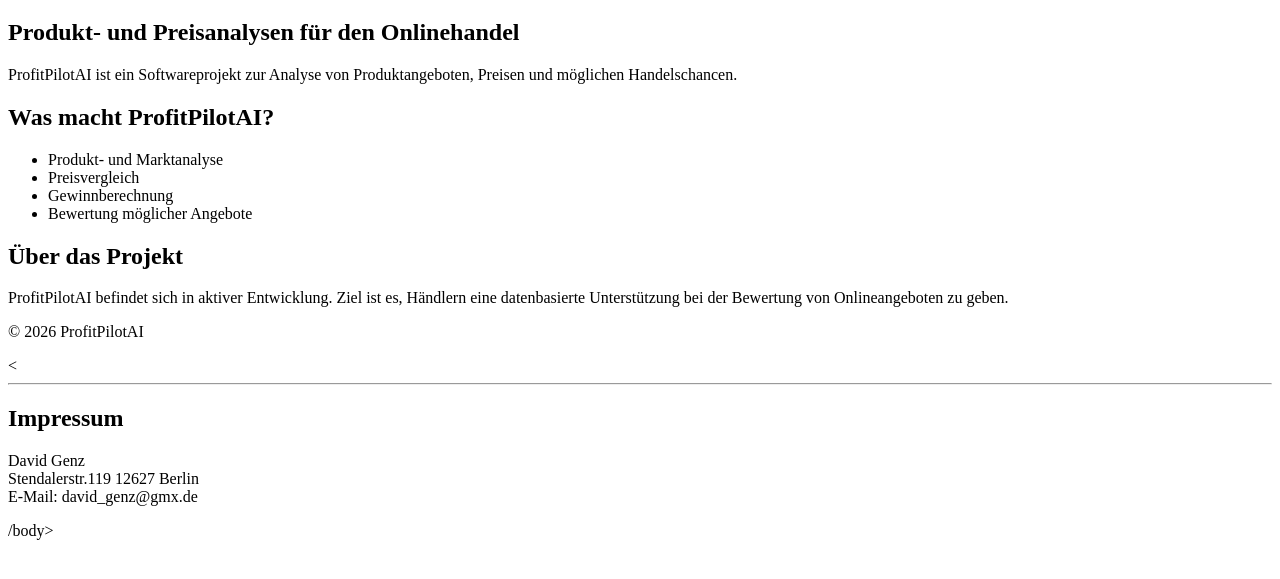
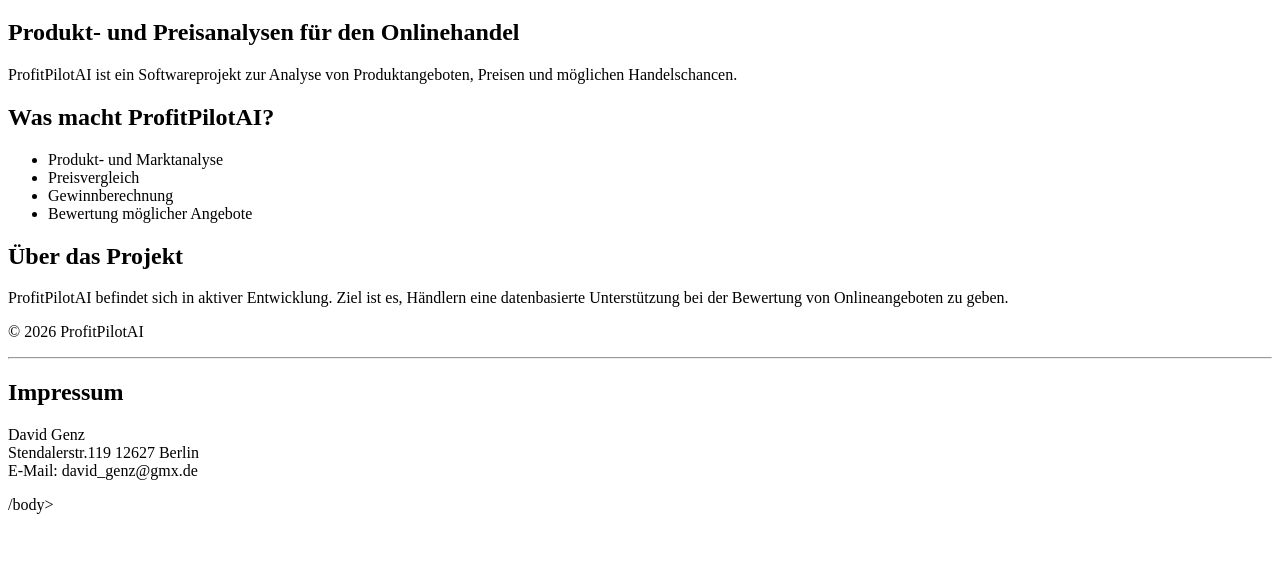
Before and after one commit to happydave-bot/ProfitPilotAI, a plain HTML site: page index.html in a window 1280 px wide. Shown: the part 61-640 px from the top of the page. Drawn offline with Linux system fonts and the light colour scheme.

Commit message:
Update index.html

```diff
--- a/index.html
+++ b/index.html
@@ -30,12 +30,13 @@
     </p>
 
     <p>© 2026 ProfitPilotAI</p>
-<<hr>
+ <hr>
 
 <h2>Impressum</h2>
 <p>
     David Genz<br>
     Stendalerstr.119 12627 Berlin<br>
     E-Mail: david_genz@gmx.de
-</p>/body>
+</p>
+    /body>
 </html>
```
